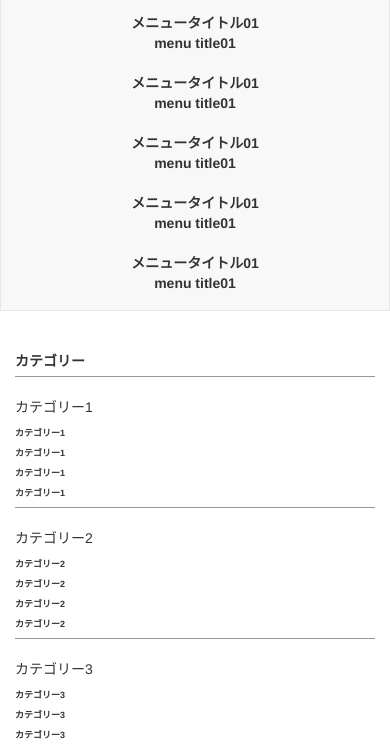
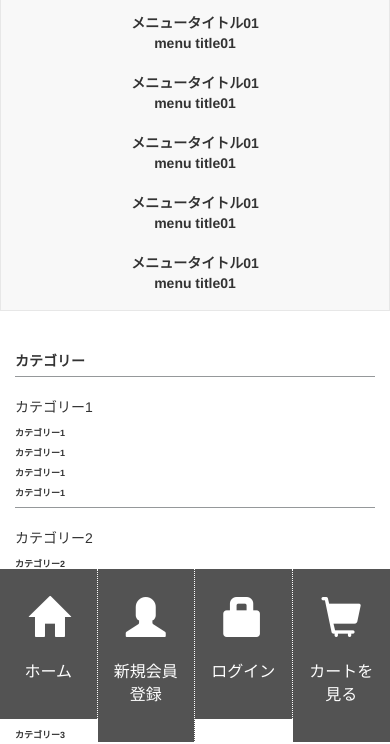
Before and after one commit to shimoikura/Cartstar, a plain HTML site: page index.html in a window 390 px wide. Shown: the part 102-846 px from the top of the page. Drawn offline with Linux system fonts and the light colour scheme.

Commit message:
Created mobile-footer

```diff
--- a/css/style.css
+++ b/css/style.css
@@ -448,6 +448,31 @@ div.status-box:last-child{
 .information-list p{
   font-size: 16px;
 }
+/*--------------------------------------------------------------------*/
+/*-------------------------- mobile-footer ------------------------------*/
+.mobile-footer{
+  padding: 0 !important;
+  position: fixed !important;
+  bottom: 0;
+}
+.mobile-footer-menu{
+  text-align: center;
+  background-color: #535353;
+  padding: 25px 0;
+  border-right: 1px dotted #fff;
+}
+div.mobile-footer-menu:last-child{
+  border-right: none;
+}
+.mobile-footer-icon{
+  color: #fff;
+  font-size: 40px;
+  margin-bottom: 10px;
+}
+.mobile-footer-p{
+  color: #fff;
+  font-size: 16px;
+}
 /*-----------------------------------------------------------------*/
  /*-------------------------bottom-container-----------------------*/
 .bottom-container-parent{
--- a/index.html
+++ b/index.html
@@ -479,7 +479,22 @@
 
         <!-- フッター（モバイルのみ） -->
         <div class="mobile-footer col-sm-12 col-xs-12">
-
+          <div class="mobile-footer-menu col-sm-3 col-xs-3">
+            <p class="mobile-footer-icon"><span class="glyphicon glyphicon-home"></span></p>
+            <p class="mobile-footer-p">ホーム</p>
+          </div>
+          <div class="mobile-footer-menu col-sm-3 col-xs-3">
+            <p class="mobile-footer-icon"><span class="glyphicon glyphicon-user"></span></p>
+            <p class="mobile-footer-p">新規会員登録</p>
+          </div>
+          <div class="mobile-footer-menu col-sm-3 col-xs-3">
+            <p class="mobile-footer-icon"><span class=" glyphicon glyphicon-lock"></span></p>
+            <p class="mobile-footer-p">ログイン</p>
+          </div>
+          <div class="mobile-footer-menu col-sm-3 col-xs-3">
+            <p class="mobile-footer-icon"><span class=" glyphicon glyphicon-shopping-cart"></span></p>
+            <p class="mobile-footer-p">カートを見る</p>
+          </div>
         </div>
 
 
```
